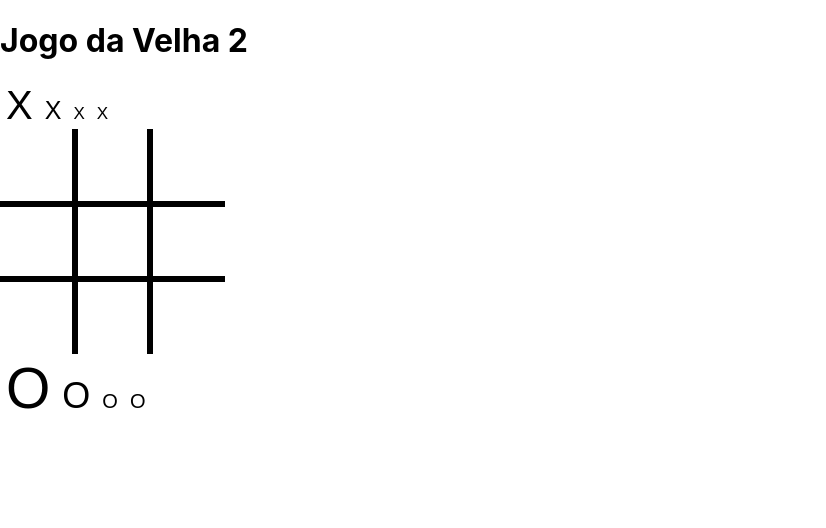
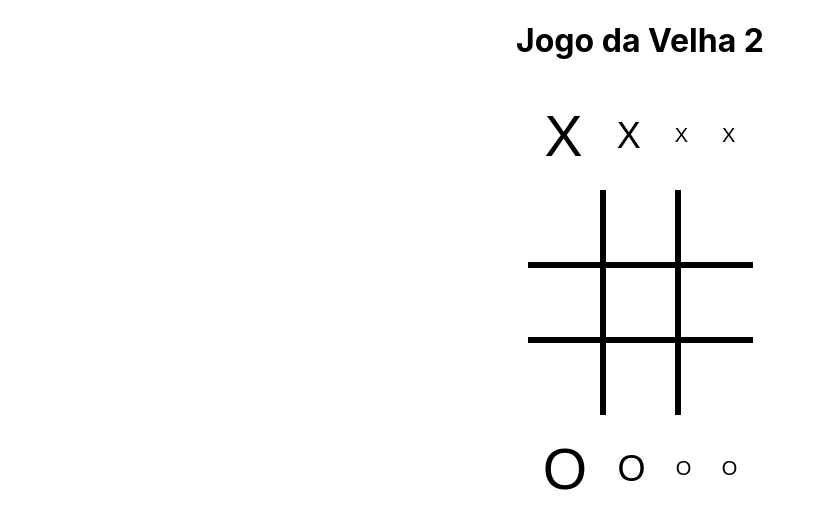
Before and after one commit to vitorjaum/jogoDaVelha2, a React (Create React App) app: page / in a window 1280 px wide. Shown: the top 528 px of the page, without its empty margins (0-826 px from the left). Built offline with nearby package versions, Linux system fonts and the light colour scheme.

Commit message:
add style

```diff
--- a/src/components/xPieces/XPieces.css
+++ b/src/components/xPieces/XPieces.css
@@ -1,36 +1,42 @@
-.XPieceBtn:after {
-  transform: scale(1.5);
+.palette {
+  display: flex;
+  justify-content: space-around;
+  margin: 20px 0;
 }
 
+/* X pieces */
 .XPieceBtn {
   background-color: transparent;
   border: none;
   cursor: pointer;
 }
+.XPieceBtn:after {
+  transform: scale(1.3);
+}
 .XPieceBtn:hover {
-  transform: scale(1.5);
+  transform: scale(1.3);
 }
 #XPieceBtn-4 {
-  font-size: 40px;
+  font-size: 57px;
 }
 #XPieceBtn-3 {
-  font-size: 25px;
+  font-size: 36px;
 }
 #XPieceBtn-2 {
-  font-size: 17px;
+  font-size: 20px;
 }
 #XPieceBtn-1 {
-  font-size: 17px;
+  font-size: 20px;
 }
 
-.OPieceBtn:after {
-  transform: scale(1.5);
-}
-
+/* Cicle Pieces */
 .OPieceBtn {
   background-color: transparent;
   border: none;
   cursor: pointer;
+}
+.OPieceBtn:after {
+  transform: scale(1.3);
 }
 .OPieceBtn:hover {
   transform: scale(1.3);
--- a/src/components/xPieces/XPieces.jsx
+++ b/src/components/xPieces/XPieces.jsx
@@ -1,51 +1,27 @@
 import React from "react";
 import { useState } from "react/cjs/react.development";
 import "./XPieces.css";
-import currentSquares, {
-  currentValue,
-  piecesUsed,
-} from "../../constants/currentMoves";
-
-const btnBig = {
-  fontSize: "40px",
-  backgroundColor: "transparent",
-  border: "none",
-  cursor: "pointer",
-};
-const btnMedium = {
-  fontSize: "25px",
-  backgroundColor: "transparent",
-  border: "none",
-  cursor: "pointer",
-};
-const btnSmall = {
-  fontSize: "17px",
-  backgroundColor: "transparent",
-  border: "none",
-  cursor: "pointer",
-};
-
-const styles = ["", btnSmall, btnSmall, btnMedium, btnBig];
+import { currentValue } from "../../constants/currentMoves";
 
 const PieceButton = ({ size, children }) => {
   const [stl, setStl] = useState({});
 
   const setPiece = () => {
-    setStl({ transform: "scale(1.5)" });
+    setStl({ transform: "scale(1.3)" });
     currentValue[0] = { type: children, size };
     console.log(`${children}PieceBtn-${size}`);
   };
 
   return (
     <>
-      <button
+      <input
         onClick={setPiece}
         id={`${children}PieceBtn-${size}`}
         className={`${children}PieceBtn`}
+        type={"button"}
         style={stl}
-      >
-        {children}
-      </button>
+        value={children}
+      />
     </>
   );
 };
@@ -53,7 +29,7 @@ const PieceButton = ({ size, children }) => {
 const XPieces = ({ children }) => {
   return (
     <>
-      <div>
+      <div className="palette">
         <PieceButton size={4}>{children}</PieceButton>
         <PieceButton size={3}>{children}</PieceButton>
         <PieceButton size={2}>{children}</PieceButton>
--- a/src/screens/ticTacToe2/TicTacToe2.css
+++ b/src/screens/ticTacToe2/TicTacToe2.css
@@ -1,3 +1,5 @@
-.table {
-  margin: 10% 20px;
+.base {
+  display: flex;
+  flex-direction: column;
+  align-items: center;
 }
--- a/src/screens/ticTacToe2/TicTacToe2.jsx
+++ b/src/screens/ticTacToe2/TicTacToe2.jsx
@@ -6,7 +6,7 @@ import XPieces from "../../components/xPieces/XPieces";
 
 const TicTacToe2 = () => {
   return (
-    <div>
+    <div className="base">
       <h1>Jogo da Velha 2</h1>
       <div>
         <XPieces>X</XPieces>
```
